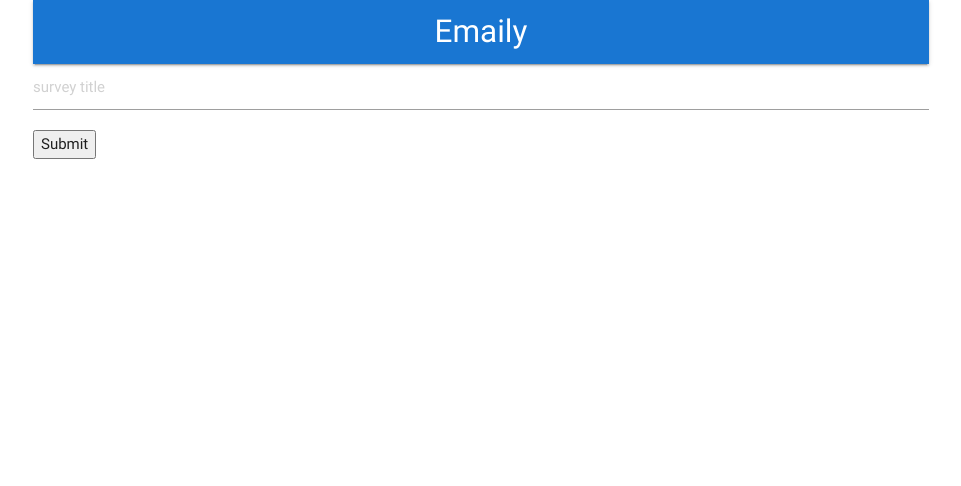
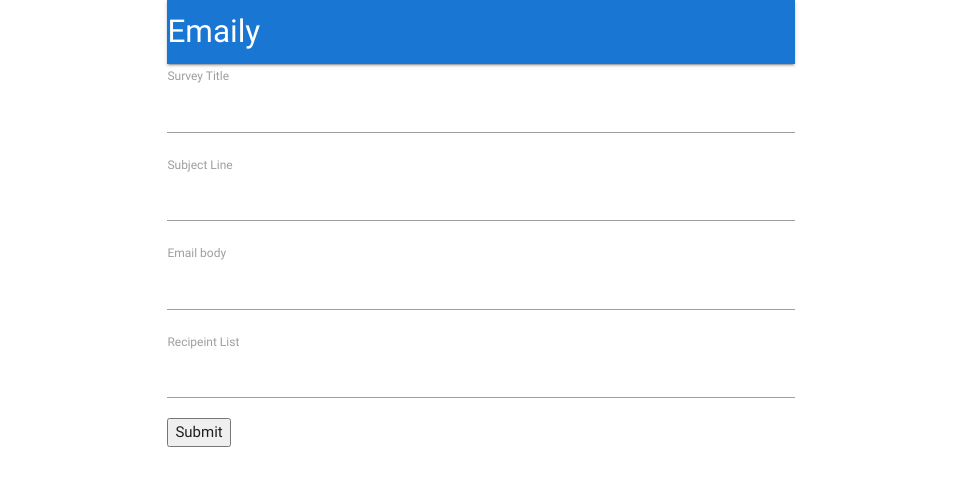
Before and after one commit to enochhz/node-with-react, a React (Create React App) app in the folder client/: page /surveys/new in a window 1280 px wide. Shown: the top 486 px of the page, without its empty margins (159-1120 px from the left). Built offline with nearby package versions, Linux system fonts and the light colour scheme; no server answers.

Commit message:
11-3 servey field done

```diff
--- a/client/src/components/App.js
+++ b/client/src/components/App.js
@@ -16,7 +16,7 @@
     return (
       <div className="container">
         <BrowserRouter>
-          <div>
+          <div className="container">
             <Header />
             <Route exact path="/" component={Landing} />
             <Route exact path="/surveys" component={Dashboard} />
--- a/client/src/components/Header.js
+++ b/client/src/components/Header.js
@@ -30,8 +30,8 @@
     return (
       <nav className="blue darken-2">
         <div className="nav-wrapper">
-          <Link to={this.props.auth ? '/surveys' : '/'} className="brand-logo center">
-            Emaily
+          <Link to={this.props.auth ? '/surveys' : '/'} className="left brand-logo">
+              Emaily
           </Link>
           <ul className="right">{this.renderContent()}</ul>
         </div>
--- /dev/null
+++ b/client/src/components/surveys/SurveyField.js
@@ -0,0 +1,11 @@
+// SurveyField contains logic to render a single label and text input
+import React from 'react';
+
+export default ({ input, label }) => {
+  return (
+    <div>
+      <label>{label}</label>
+      <input {...input} />
+    </div>
+  );
+};
--- a/client/src/components/surveys/SurveyForm.js
+++ b/client/src/components/surveys/SurveyForm.js
@@ -1,18 +1,35 @@
 // SurveyForm shows a form for a user to add input
-import React, { Component } from 'react';
-import { reduxForm, Field } from 'redux-form';
+import _ from "lodash";
+import React, { Component } from "react";
+import { reduxForm, Field } from "redux-form";
+import SurveyField from "./SurveyField";
+
+const FIELDS = [
+  { label: "Survey Title", name: "title" },
+  { label: "Subject Line", name: "subjects" },
+  { label: "Email body", name: "body" },
+  { label: "Recipeint List", name: "emails" }
+];
 
 class SurveyForm extends Component {
+  renderFields() {
+    return _.map(FIELDS, ({ label, name }) => {
+      return (
+        <Field
+          key={name}
+          component={SurveyField}
+          type="text"
+          label={label}
+          name={name}
+        />
+      );
+    });
+  }
   render() {
     return (
       <div>
         <form onSubmit={this.props.handleSubmit(values => console.log(values))}>
-          <Field
-            type="text"
-            name="surveyTitle"
-            component="input"
-            placeholder="survey title"
-          />
+          {this.renderFields()}
           <button type="submit">Submit</button>
         </form>
       </div>
@@ -21,5 +38,5 @@
 }
 
 export default reduxForm({
-  form: 'surveyForm'
+  form: "surveyForm"
 })(SurveyForm);
```
